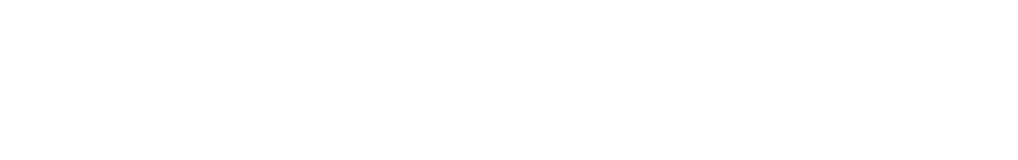
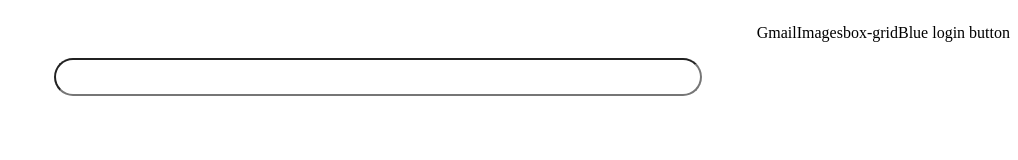
Before and after one commit to bretzawilski/google-homepage, a plain HTML site: page index.html in a window 1280 px wide. Shown: the whole page, without its empty margins (262-1280 px from the left). Drawn offline with Linux system fonts and the light colour scheme.

Commit message:
Added index.html elements. Began CSS styling.

```diff
--- a/index.html
+++ b/index.html
@@ -3,15 +3,20 @@
 <html>
   <head>
     <title>Google Homepage Copy</title>
+    <link rel="stylesheet" href="main.css" media="screen">
   </head>
 
   <body>
     <header>
-
+      <p>Gmail</p>
+      <p>Images</p>
+      <p>box-grid</p>
+      <p>Blue login button</p>
     </header>
 
+    <body>
     <main>
-
+      <input>
     </main>
 
     <footer>
--- /dev/null
+++ b/main.css
@@ -0,0 +1,21 @@
+
+header {
+  display: flex;
+  justify-content: flex-end;
+  text-justify: right;
+  align-items: flex-start;
+}
+
+main {
+  display: flex;
+  justify-content: center;
+  align-items: center;
+  width: 100%;
+  height: 100%;
+}
+
+ main input {
+   border-radius: 20px;
+   width: 40rem;
+   height: 2rem;
+ }
```
